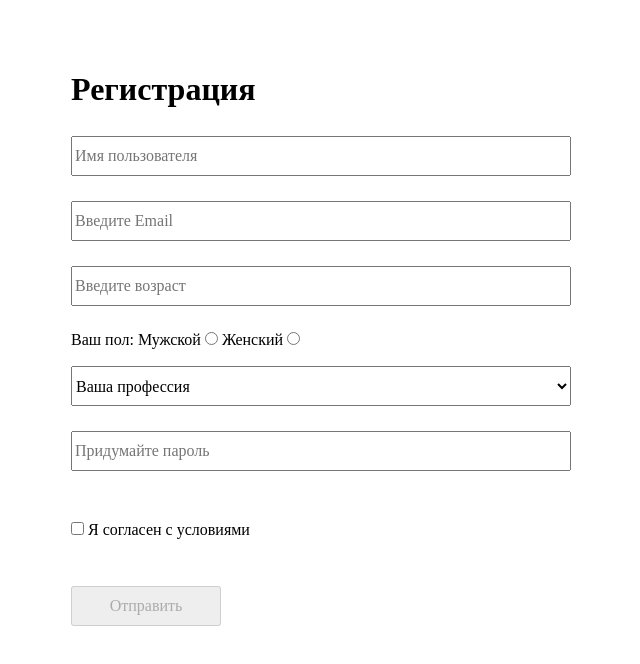
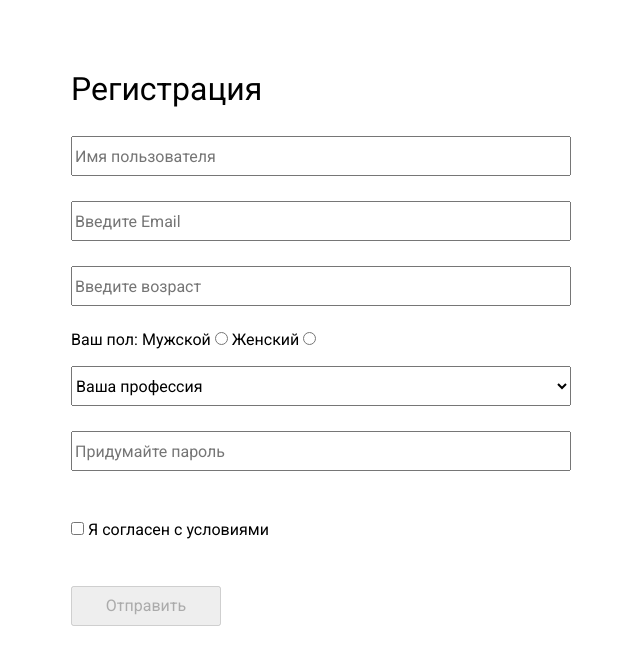
Before and after one commit to YanaIsai/homework-week16, a plain HTML site: page index.html in a window 1280 px wide. Shown: the whole page, without its empty margins (319-959 px from the left). Drawn offline with Linux system fonts and the light colour scheme.

Commit message:
fonts added

```diff
--- a/index.html
+++ b/index.html
@@ -8,6 +8,9 @@
     <title>document</title>
     <link rel="stylesheet" href="style.css">
     <link rel="stylesheet" href="normalize.css">
+    <link rel="preconnect" href="https://fonts.googleapis.com">
+    <link rel="preconnect" href="https://fonts.gstatic.com" crossorigin>
+    <link href="https://fonts.googleapis.com/css2?family=IBM+Plex+Serif&family=Roboto:ital,wght@0,100;0,300;0,400;0,500;0,700;0,900;1,100;1,300;1,400;1,500;1,700;1,900&display=swap" rel="stylesheet">
 </head>
 <body>
     <form name="myForm" class="myForm">
--- a/style.css
+++ b/style.css
@@ -1,6 +1,9 @@
+
 * {
+    font-family: "Roboto", sans-serif;
+    font-weight: 400;
+    font-style: normal;
     box-sizing: border-box;
-
 }
 
 form {
```
